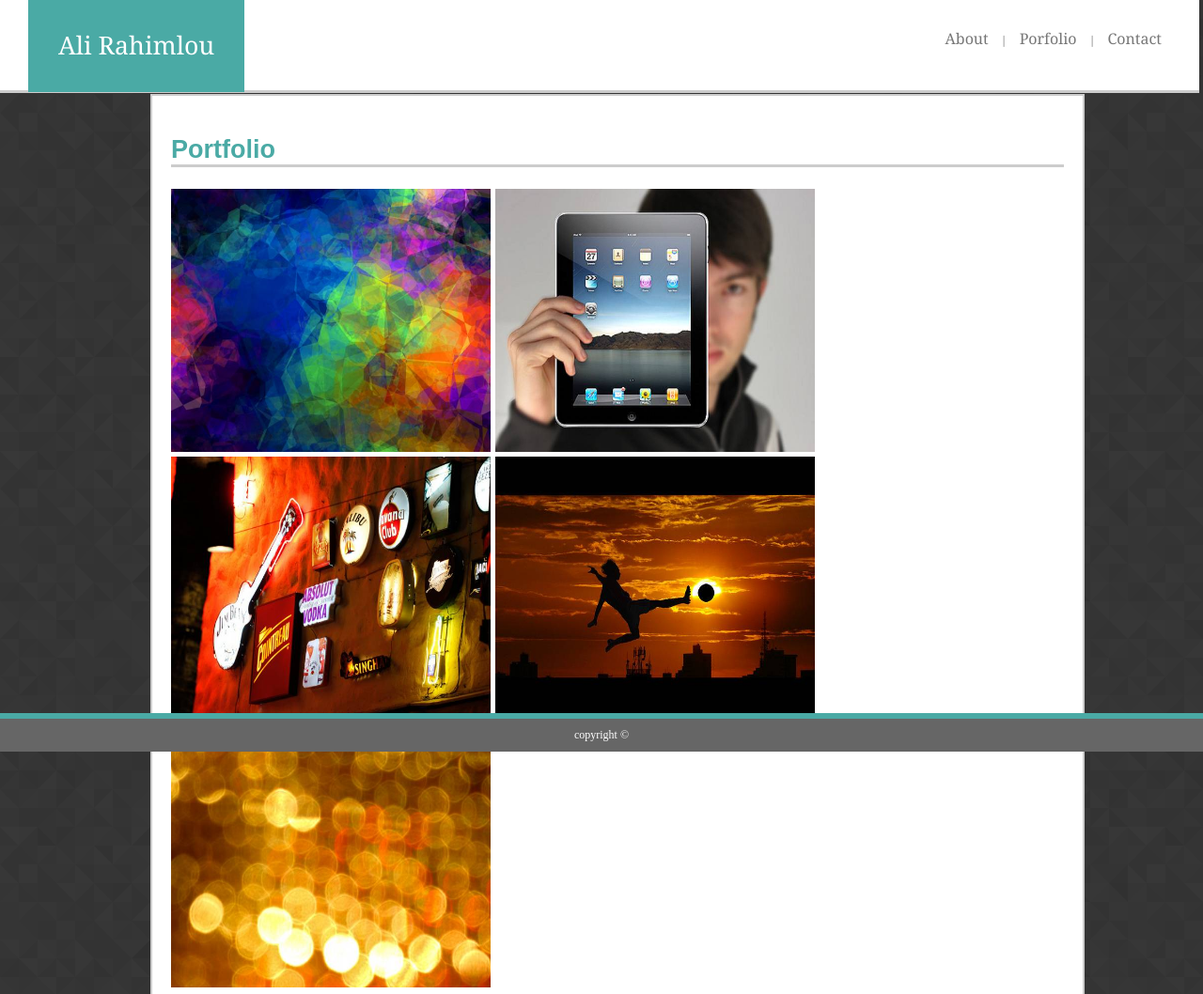
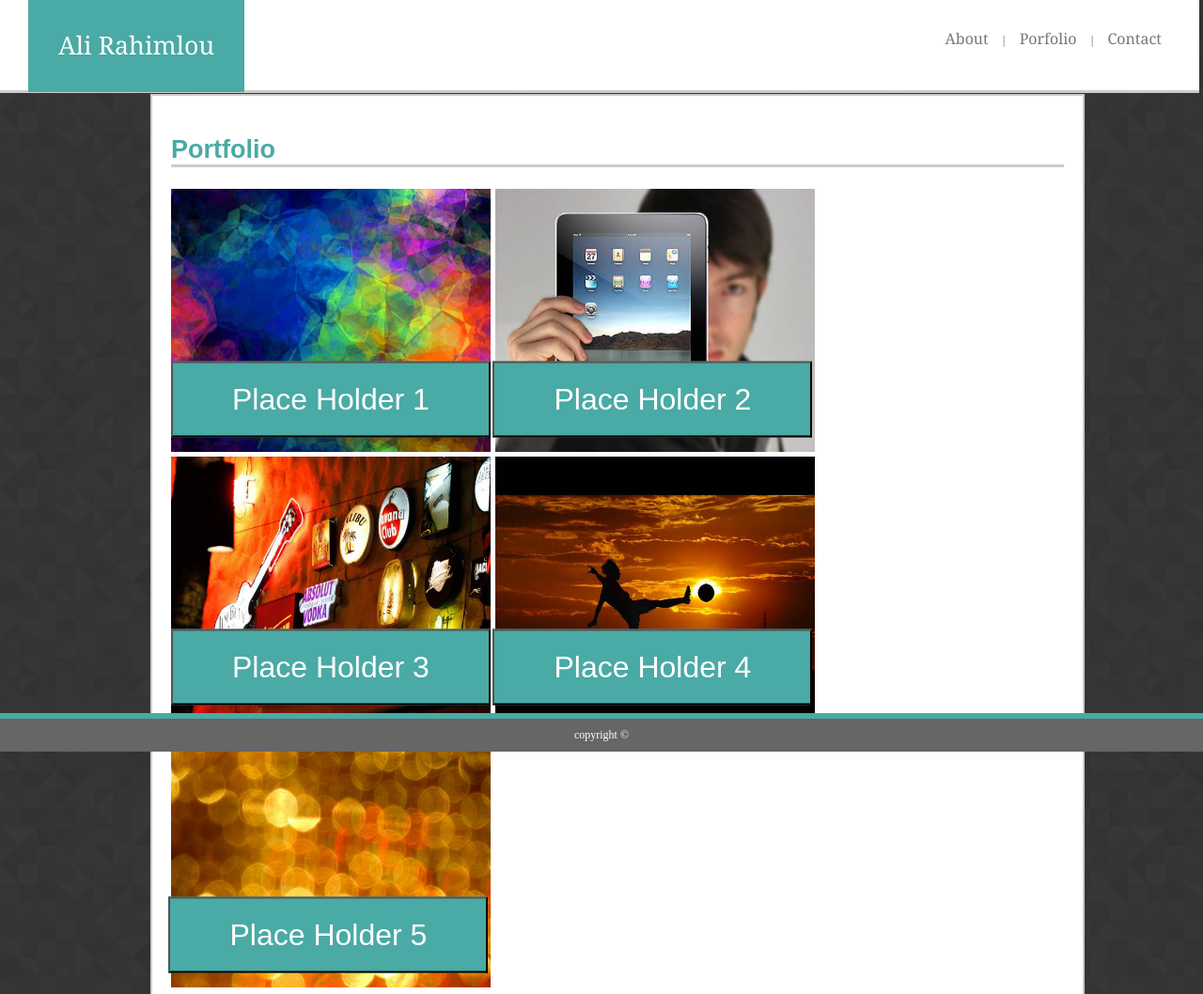
Before and after one commit to AliRahimlou/Basic-Portfolio, a plain HTML site: page portfolio.html in a window 1280 px wide. Shown: the top 1058 px of the page at 94% size. Drawn offline with Linux system fonts and the light colour scheme.

Commit message:
made porfolio buttons work

```diff
--- a/assets/css/style.css
+++ b/assets/css/style.css
@@ -16,6 +16,7 @@ header {
 	font-size: 12px;
 	padding: 30;
 	font-family: Georgia, 'Times New Roman', Times, serif;
+	z-index: 99;
 	}
 
 links {
@@ -81,4 +82,26 @@ button {
 	width: 70;
 	background-color:#4aaaa5;
 	color: white;
+	cursor: pointer;
 }
+
+container {
+	position:relative;
+	width: 50%;
+  }
+
+
+  #one {
+	position: absolute;
+	top: -200%;
+	left: 49.25%;
+	transform: translate(-50%, -50%);
+	-ms-transform: translate(-50%, -50%);
+	padding: 20;
+	width: 340;
+	background-color:#4aaaa5;
+	color: white;
+	font-size: 24pt;
+	cursor: pointer;
+	text-align: center;
+  }
--- a/portfolio.html
+++ b/portfolio.html
@@ -29,11 +29,31 @@
 
 <h2>Portfolio</h2>
 
-<img src="assets/images/ph1.jpg"width="340" height="280">
-<img src="assets/images/ph2.jpg"width="340" height="280">
-<img src="assets/images/ph3.jpg"width="340" height="280">
-<img src="assets/images/ph4.jpg"width="340" height="280">
-<img src="assets/images/ph5.jpg"width="340" height="280">
+
+<container>
+  <img src="assets/images/ph1.jpg" width="340" height="280" alt="Snow">
+  <button id="one" class="button">Place Holder 1</button>
+</container>
+
+<container>
+  <img src="assets/images/ph2.jpg" width="340" height="280" alt="Snow">
+  <button id="one" class="button">Place Holder 2</button>
+</container>
+
+<container>
+  <img src="assets/images/ph3.jpg" width="340" height="280" alt="Snow">
+  <button id="one" class="button">Place Holder 3</button>
+</container>
+
+<container>
+  <img src="assets/images/ph4.jpg" width="340" height="280" alt="Snow">
+  <button id="one" class="button">Place Holder 4</button>
+</container>
+
+<container>
+  <img src="assets/images/ph5.jpg" width="340" height="280" alt="Snow">
+  <button id="one" class="button">Place Holder 5</button>
+</container>
 
   </div>
 
```
